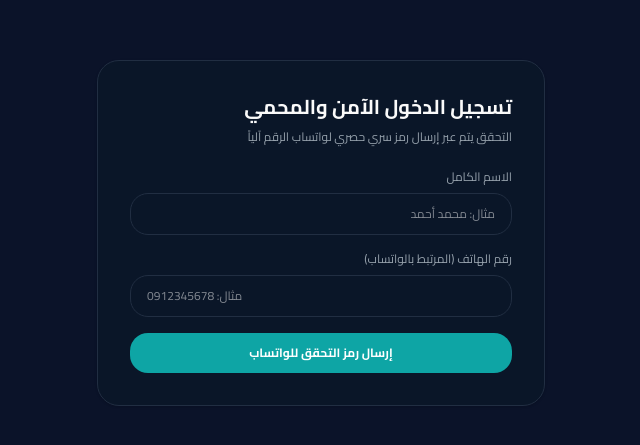
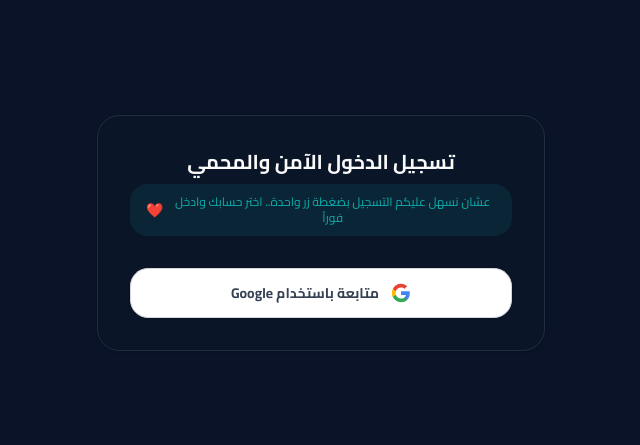
Before and after one commit to ali7vv/leghinahou, a Next.js app: page /login in a window 1280 px wide. Shown: the part 167-612 px from the top of the page, without its empty margins (417-1057 px from the left). Built offline with nearby package versions, Linux system fonts and the light colour scheme.

Commit message:
Update login and sudan states

```diff
--- a/app/login/page.tsx
+++ b/app/login/page.tsx
@@ -3,182 +3,96 @@
 import { useState } from "react";
 import { useRouter } from "next/navigation";
 import { useAuth } from "@/app/context/AuthContext";
-import { db } from "@/app/firebase";
+import { db, auth } from "@/app/firebase";
 import { doc, setDoc, getDoc } from "firebase/firestore";
+import { GoogleAuthProvider, signInWithPopup } from "firebase/auth";
 
 export default function LoginPage() {
-  const [phone, setPhone] = useState("");
-  const [fullName, setFullName] = useState("");
-  const [enteredOtp, setEnteredOtp] = useState("");
-  const [step, setStep] = useState(1);
   const [loading, setLoading] = useState(false);
   const router = useRouter();
   const { login } = useAuth();
 
-  const getFormattedPhone = (rawPhone: string) => {
-    const cleaned = rawPhone.replace(/\D/g, "");
-    if (cleaned.startsWith("249")) {
-      return "+" + cleaned;
-    }
-    return "+249" + cleaned.replace(/^0+/, "");
-  };
+  // تسجيل الدخول باستخدام Google
+  const handleGoogleSignIn = async () => {
+    setLoading(true);
+    try {
+      const provider = new GoogleAuthProvider();
+      const result = await signInWithPopup(auth, provider);
+      const user = result.user;
 
-  const handleRequestSecureOtp = async (e: React.FormEvent) => {
-    e.preventDefault();
-    if (!fullName.trim() || !phone.trim()) {
-      alert("الرجاء إدخال الاسم الكامل ورقم الهاتف.");
-      return;
-    }
+      const userEmail = user.email || "";
+      const userName = user.displayName || "مستخدم جديد";
+      const photoURL = user.photoURL || "";
 
-    const formattedPhone = getFormattedPhone(phone);
-    const secureOtp = Math.floor(100000 + Math.random() * 900000).toString();
-    setLoading(true);
+      // حفظ/تحديث بيانات المستخدم في Firestore
+      if (userEmail) {
+        const userRef = doc(db, "users", user.uid);
+        const userSnap = await getDoc(userRef);
 
-    try {
-      await setDoc(doc(db, "verificationCodes", formattedPhone), {
-        otp: secureOtp,
-        createdAt: new Date(),
-      });
+        if (!userSnap.exists()) {
+          await setDoc(userRef, {
+            uid: user.uid,
+            name: userName,
+            email: userEmail,
+            photoURL: photoURL,
+            role: userEmail === "admin@laqaynaho.com" ? "admin" : "user",
+            createdAt: new Date(),
+          });
+        }
+      }
 
-      const response = await fetch("https://laqaynaho-whatsapp-bot.onrender.com/send-otp", {
-        method: "POST",
-        headers: {
-          "Content-Type": "application/json",
-        },
-        body: JSON.stringify({
-          phone: formattedPhone,
-          otp: secureOtp,
-          fullName: fullName,
-        }),
-      });
+      login(userEmail, userName, "الخرطوم");
 
-      if (response.ok) {
-        setPhone(formattedPhone);
-        setStep(2);
-        alert("✅ تم إرسال رمز التحقق بنجاح.");
+      if (userEmail === "admin@laqaynaho.com") {
+        router.push("/admin");
       } else {
-        // تم تغيير رسالة الخطأ هنا إلى رسالة عامة جداً لا توضح حالة البوت نهائياً
-        alert("عذراً، حدث خطأ أثناء إرسال الرمز. الرجاء المحاولة مرة أخرى.");
+        router.push("/");
       }
-    } catch (error) {
-      console.error("خطأ تفصيلي:", error);
-      // رسالة عامة بدلاً من كشف السيرفر
-      alert("عذراَ، تعذر إتمام الطلب حالياً. يجدر المحاولة لاحقاً.");
+    } catch (error: any) {
+      console.error("خطأ أثناء تسجيل الدخول بـ Google:", error);
+      alert("حدث خطأ أثناء تسجيل الدخول بـ Google: " + (error?.message || ""));
     } finally {
       setLoading(false);
     }
   };
 
-  const handleVerifyOtp = async (e: React.FormEvent) => {
-    e.preventDefault();
-    const formattedPhone = phone.startsWith("+") ? phone : getFormattedPhone(phone);
-
-    try {
-      const docRef = doc(db, "verificationCodes", formattedPhone);
-      const docSnap = await getDoc(docRef);
-
-      if (!docSnap.exists()) {
-        alert("انتهت صلاحية الرمز. الرجاء طلب رمز جديد.");
-        setStep(1);
-        return;
-      }
-
-      const serverOtp = docSnap.data().otp;
-
-      if (enteredOtp !== serverOtp) {
-        alert("رمز التحقق غير صحيح!");
-        return;
-      }
-
-      login(formattedPhone, fullName, "الخرطوم");
-
-      if (formattedPhone === "+249117550533") {
-        router.push("/admin");
-      } else {
-        router.push("/");
-      }
-    } catch (error) {
-      console.error("خطأ:", error);
-      alert("حدث خطأ أثناء مطابقة الرمز.");
-    }
-  };
-
   return (
     <div className="min-h-screen flex items-center justify-center bg-background p-4" dir="rtl">
-      <div className="max-w-md w-full bg-card border border-border p-8 rounded-3xl shadow-sm">
+      <div className="max-w-md w-full bg-card border border-border p-8 rounded-3xl shadow-sm text-center">
         <h2 className="text-xl font-bold mb-2 text-foreground">تسجيل الدخول الآمن والمحمي</h2>
-        <p className="text-xs text-muted-foreground mb-6">التحقق يتم عبر إرسال رمز سري حصري لواتساب الرقم آلياً</p>
 
-        {step === 1 ? (
-          <form onSubmit={handleRequestSecureOtp} className="space-y-4">
-            <div>
-              <label className="text-xs text-muted-foreground block mb-2">الاسم الكامل</label>
-              <input
-                type="text"
-                placeholder="مثال: محمد أحمد"
-                value={fullName}
-                onChange={(e) => setFullName(e.target.value)}
-                className="w-full rounded-2xl border border-border bg-card px-4 py-3 text-xs text-foreground focus:outline-none focus:border-[#0EA5A5]"
-              />
-            </div>
+        {/* العبارة اللطيفة والقلب */}
+        <p className="text-xs text-[#0EA5A5] font-medium mb-8 flex items-center justify-center gap-1.5 bg-[#0EA5A5]/10 py-2.5 px-4 rounded-2xl">
+          <span>عشان نسهل عليكم التسجيل بضغطة زر واحدة.. اختر حسابك وادخل فوراً</span>
+          <span className="text-red-500 text-sm">❤️</span>
+        </p>
 
-            <div>
-              <label className="text-xs text-muted-foreground block mb-2">رقم الهاتف (المرتبط بالواتساب)</label>
-              <input
-                type="text"
-                placeholder="مثال: 0912345678"
-                value-={phone}
-                value={phone}
-                onChange={(e) => setPhone(e.target.value)}
-                className="w-full rounded-2xl border border-border bg-card px-4 py-3 text-xs text-foreground focus:outline-none focus:border-[#0EA5A5]"
-                dir="ltr"
-              />
-            </div>
-
-            <button
-              type="submit"
-              disabled={loading}
-              className="w-full bg-[#0EA5A5] text-white py-3 rounded-2xl font-bold text-xs hover:opacity-90 transition disabled:opacity-50"
-            >
-              {loading ? "جاري الإرسال..." : "إرسال رمز التحقق للواتساب"}
-            </button>
-          </form>
-        ) : (
-          <form onSubmit={handleVerifyOtp} className="space-y-4">
-            <div className="bg-emerald-500/10 border border-emerald-500/20 p-4 rounded-2xl text-xs text-emerald-600 space-y-2">
-              <p className="font-bold">تم إرسال الرمز لرقم الواتساب: {phone}</p>
-              <p className="text-muted-foreground">أدخل الرمز المكون من 6 أرقام:</p>
-            </div>
-
-            <div>
-              <label className="text-xs text-muted-foreground block mb-2">رمز التحقق</label>
-              <input
-                type="text"
-                placeholder="123456"
-                maxLength={6}
-                value={enteredOtp}
-                onChange={(e) => setEnteredOtp(e.target.value)}
-                className="w-full rounded-2xl border border-border bg-card px-4 py-3 text-sm font-mono tracking-widest text-center text-foreground focus:outline-none focus:border-[#0EA5A5]"
-                dir="ltr"
-              />
-            </div>
-
-            <button
-              type="submit"
-              className="w-full bg-emerald-600 text-white py-3 rounded-2xl font-bold text-xs hover:opacity-90 transition"
-            >
-              تأكيد الدخول
-            </button>
-
-            <button
-              type="button"
-              onClick={() => setStep(1)}
-              className="w-full text-center text-xs text-muted-foreground hover:text-foreground mt-2"
-            >
-              الرجوع لتعديل رقم الهاتف
-            </button>
-          </form>
-        )}
+        <button
+          type="button"
+          onClick={handleGoogleSignIn}
+          disabled={loading}
+          className="w-full flex items-center justify-center gap-3 bg-white text-gray-700 border border-gray-300 py-3.5 rounded-2xl font-bold text-sm hover:bg-gray-50 transition shadow-sm disabled:opacity-50 cursor-pointer"
+        >
+          <svg className="w-5 h-5" viewBox="0 0 24 24">
+            <path
+              fill="#4285F4"
+              d="M22.56 12.25c0-.78-.07-1.53-.2-2.25H12v4.26h5.92c-.26 1.37-1.04 2.53-2.21 3.31v2.77h3.57c2.08-1.92 3.28-4.74 3.28-8.09z"
+            />
+            <path
+              fill="#34A853"
+              d="M12 23c2.97 0 5.46-.98 7.28-2.66l-3.57-2.77c-.98.66-2.23 1.06-3.71 1.06-2.86 0-5.29-1.93-6.16-4.53H2.18v2.84C3.99 20.53 7.7 23 12 23z"
+            />
+            <path
+              fill="#FBBC05"
+              d="M5.84 14.09c-.22-.66-.35-1.36-.35-2.09s.13-1.43.35-2.09V7.06H2.18C1.43 8.55 1 10.22 1 12s.43 3.45 1.18 4.94l2.85-2.22.81-.63z"
+            />
+            <path
+              fill="#EA4335"
+              d="M12 5.38c1.62 0 3.06.56 4.21 1.64l3.15-3.15C17.45 2.09 14.97 1 12 1 7.7 1 3.99 3.47 2.18 7.06l3.66 2.84c.87-2.6 3.3-4.52 6.16-4.52z"
+            />
+          </svg>
+          {loading ? "جاري الدخول..." : "متابعة باستخدام Google"}
+        </button>
       </div>
     </div>
   );
--- a/package.json
+++ b/package.json
@@ -17,6 +17,7 @@
     "firebase": "^12.18.0",
     "lucide-react": "^1.16.0",
     "next": "16.3.3",
+    "nodemailer": "^10.0.6",
     "pg": "^8.23.0",
     "react": "^19",
     "react-dom": "^19",
```
Also changed, not shown: app/search/page.tsx (+82 -12 lines), app/states/page.tsx (+22 -8 lines), 1 other file (tests, documents, lock files or other folders).
